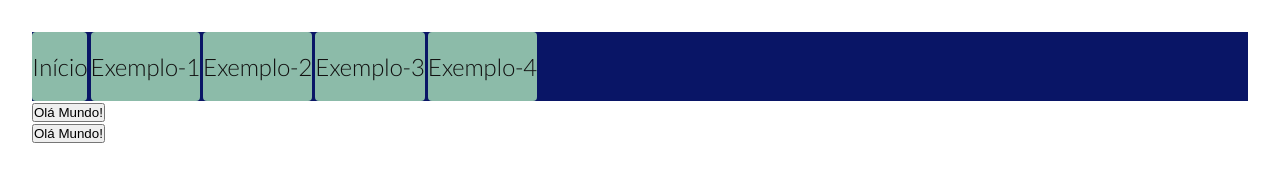
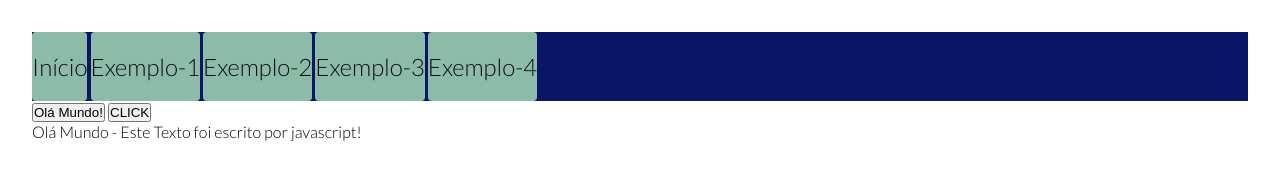
Before and after one commit to 1-TDSJ/exemplo-js, a plain HTML site: page ex-01.html in a window 1280 px wide. Drawn offline with Linux system fonts and the light colour scheme.

Commit message:
Finalizando o primeiro exercício e passando lista de exercícios!!!

```diff
--- a/ex-01.html
+++ b/ex-01.html
@@ -4,7 +4,10 @@
      <meta charset="UTF-8">
      <meta name="viewport" content="width=device-width,initial-scale=1">
      <link rel="stylesheet" href="./css/style-base.css" type="text/css">
+
      <title>EXEMPLO-JS</title>
+
+
    </head>
    <body>
      <div id="container">
@@ -32,8 +35,9 @@
             EM LINHA em um ELEMENTO HTML.
         -->
           <button type="button" name="button" onclick="alert('Olá Mundo!!')">Olá Mundo!</button>
+          <button type="button" name="button" onclick="document.getElementById('conteudo').innerHTML = 'Olá Mundo - Este Texto foi escrito por javascript!'">CLICK</button>
        </div>
-       <div class="conteudo">
+       <div id="conteudo">
           <!--
           2º Forma de utilização do JAVASCRIPT
             EM BLOCO <script type="text/javascript"></script>.
@@ -58,11 +62,63 @@
             console.log("Nome: " + nome +"\nIdade: " + idade +"\nGenero: "+genero);
 
             //Verificando o valor de genero e devolvendo um valo de acordo.
-            if(genero == 'm'){
+            if(genero === 'm'){
               console.info("Nome: " + nome +"\nIdade: " + idade +"\nGenero: Masculino.");
             }else{
               console.error("Nome: " + nome +"\nIdade: " + idade +"\nGenero: Indefinido.");
             }
+
+            //Comparação NORMAL com ==
+            //Compara só o contéudo.
+            var nr  = 20;
+            var str = "20";
+
+            if(nr == str){
+              console.log("Validou em: "+true);
+            }else {
+              console.log("Validou em: "+false);
+            }
+
+            //Comparação ESTRITA com ===
+            //Compara o conteúdo e o tipo da variável.
+            var nr  = 20;
+            var str = "20";
+
+            if(nr === str){
+              console.log("Validou em: "+true);
+            }else {
+              console.log("Validou em: "+false);
+            }
+
+            //Utilizando operadores aritméticos!
+
+            //Imprime o valor 3;
+            console.log(6 / 2);
+            //Imprime o valor 12;
+            console.log(6 * 2);
+            //Imprime o valor 8;
+            console.log(6 + 2);
+            //Imprime o valor 4;
+            console.log(6 - 2);
+
+            //Operação em módulo
+            console.log("Módulo: "+ 37434873 % 2);
+
+            //if ternário
+            var resultado  = (37434873 / 7) % 2 ? "IMPAR":"PAR";
+            console.log("Módulo: "+ resultado);
+
+            //Operadores de desigualdade.
+            var nome1 = "Alexandre";
+            var nome2 = "Alex";
+
+            if(nome1 != nome2 ){
+                console.log("Os nomes são diferentes!!");
+            }else {
+              console.log("Os nomes são iguais!");
+            }
+
+
 
           </script>
 
@@ -70,6 +126,11 @@
 
           <button type="button" name="button" onclick="alert('Olá Mundo!!')">Olá Mundo!</button>
        </div>
+       <script type="text/javascript">
+       //Simulando carga antecipada Javascript!
+          document.getElementById('conteudo').innerHTML = 'Olá Mundo - Este Texto foi escrito por javascript!'
+       </script>
+
      </div>
    </body>
 </html>
```
Also changed, not shown: img/lampada-on.gif (added), img/lampada.gif (added), lista-exercicio.txt (added).
